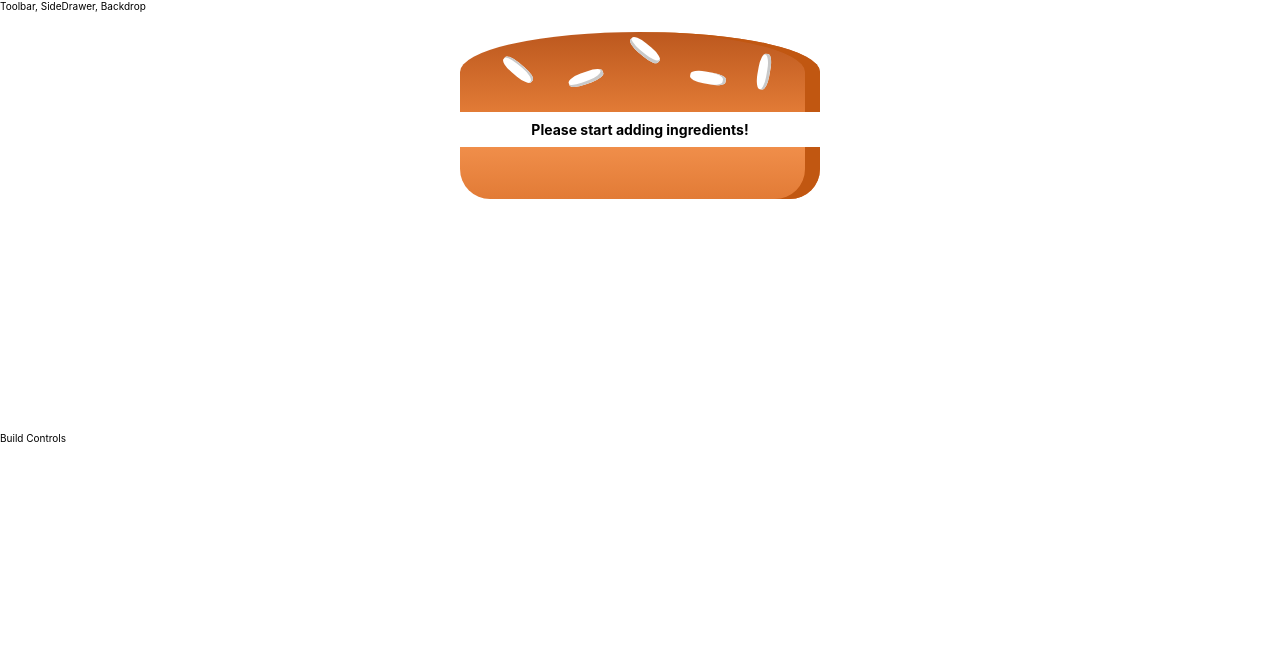
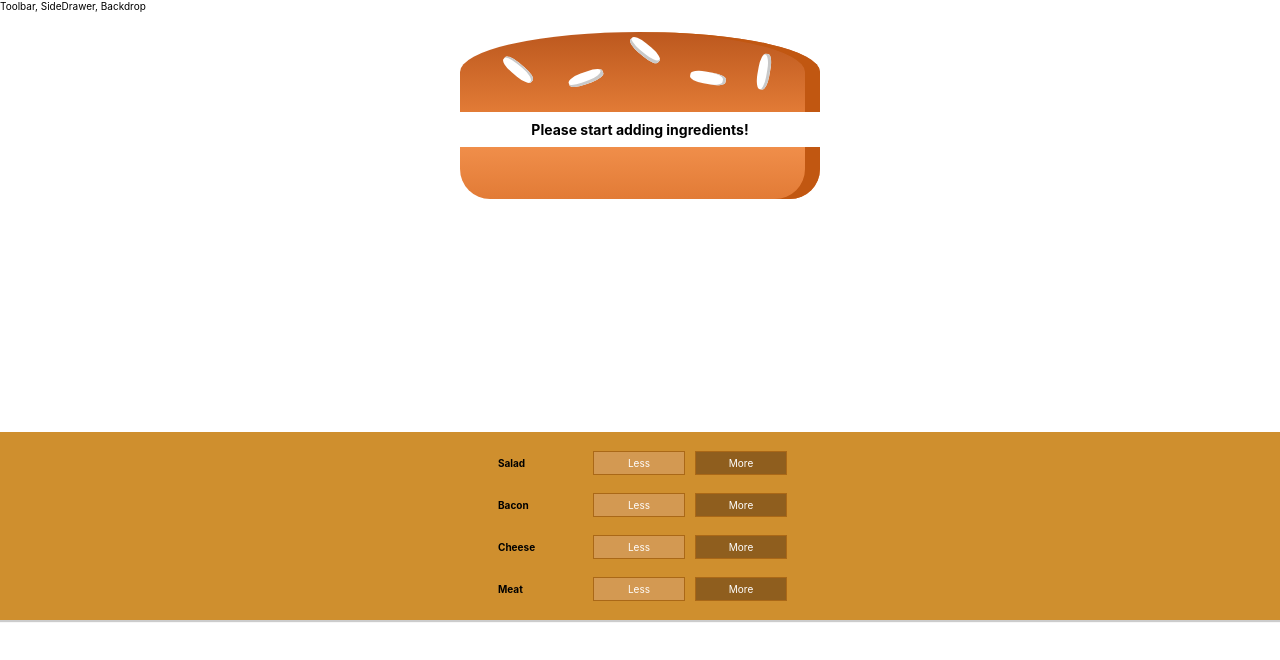
Before and after one commit to mikec-git/Burger-Builder-React-App, a React (Create React App) app: page / in a window 1280 px wide. Shown: the top 660 px of the page. Built offline with nearby package versions, Linux system fonts and the light colour scheme.

Commit message:
Added BuildControl buttons to BuildControls controller component, and added to BurgerBuilder component

```diff
--- a/src/Containers/App.js
+++ b/src/Containers/App/App.js
@@ -1,6 +1,6 @@
 import React, { Component } from 'react';
-import Layout from '../components/Layout/Layout';
-import BurgerBuilder from '../containers/BurgerBuilder/BurgerBuilder';
+import Layout from '../../components/Layout/Layout';
+import BurgerBuilder from '../BurgerBuilder/BurgerBuilder';
 
 class App extends Component {
   render() {
--- a/src/Containers/BurgerBuilder/BurgerBuilder.js
+++ b/src/Containers/BurgerBuilder/BurgerBuilder.js
@@ -1,5 +1,6 @@
 import React, { Component } from 'react';
 import Burger from '../../components/Burger/Burger';
+import BuildControls from '../../components/Burger/BuildControls/BuildControls';
 
 class BurgerBuilder extends Component {
   state = {
@@ -15,7 +16,7 @@ class BurgerBuilder extends Component {
     return (
       <>
         <Burger ingredients={this.state.ingredients} />
-        <div>Build Controls</div>
+        <BuildControls />
       </>
     );
   }
--- /dev/null
+++ b/src/components/Burger/BuildControls/BuildControl/BuildControl.js
@@ -0,0 +1,12 @@
+import React from 'react';
+import c from './BuildControl.module.scss';
+
+const buildControl = (props) => (
+  <div className={c.BldCtrl}>
+    <div className={c.BldCtrl__Label}>{props.label}</div>
+    <button className={c.BldCtrl__Btn +' '+ c.BldCtrl__Btn_less}>Less</button>
+    <button className={c.BldCtrl__Btn +' '+ c.BldCtrl__Btn_more}>More</button>
+  </div>
+);
+
+export default buildControl;
--- /dev/null
+++ b/src/components/Burger/BuildControls/BuildControl/BuildControl.module.scss
@@ -0,0 +1,58 @@
+.BldCtrl {
+  display: flex;
+  justify-content: space-between;
+  align-items: center;
+  margin: .5rem 0;
+
+  &__Btn {
+    display: block;
+    font: inherit;
+    padding: .5rem;
+    margin: 0 .5rem;
+    width: 8rem;
+    border: 1px solid #AA6817;
+    cursor: pointer;
+    outline: none;
+
+    &:disabled {
+      background-color: #AC9980;
+      border: 1px solid #7E7365;
+      color: #ccc;
+      cursor: default;
+    }
+
+    &:hover:disabled {
+      background-color: #AC9980;
+      color: #ccc;
+      cursor: not-allowed;
+    }
+
+    &_less {
+      background-color: #D39952;
+      color: white;
+
+      &:hover,
+      &:active {
+        background-color: #DAA972;
+        color: white;
+      }
+    }
+
+    &_more {
+      background-color: #8F5E1E;
+      color: white;
+
+      &:hover,
+      &:active {
+        background-color: #99703F;
+        color: white;
+      }
+    }
+  }
+
+  &__Label {
+    padding: 1rem;
+    font-weight: bold;
+    width: 8rem;
+  }
+}
--- /dev/null
+++ b/src/components/Burger/BuildControls/BuildControls.js
@@ -0,0 +1,18 @@
+import React from 'react';
+import c from './BuildControls.module.scss';
+import BuildControl from './BuildControl/BuildControl';
+
+const controls = [
+  { label: 'Salad', type: 'salad' },
+  { label: 'Bacon', type: 'bacon' },
+  { label: 'Cheese', type: 'cheese' },
+  { label: 'Meat', type: 'meat' },
+];
+
+const buildControls = (props) => (
+  <div className={c.BldCtrls}>
+    {controls.map(ctrl => <BuildControl key={ctrl.label} label={ctrl.label} />)}
+  </div>
+);
+
+export default buildControls;
--- /dev/null
+++ b/src/components/Burger/BuildControls/BuildControls.module.scss
@@ -0,0 +1,10 @@
+.BldCtrls {
+  width: 100%;
+  background-color: #CF8F2E;
+  display: flex;
+  flex-direction: column;
+  align-items: center;
+  box-shadow: 0 2px 1px #ccc;
+  margin: auto;
+  padding: 1rem 0;
+}
--- a/src/components/Burger/Burger.js
+++ b/src/components/Burger/Burger.js
@@ -34,7 +34,7 @@ const burger = (props) => {
   return (
     <div className={bem.Burger}>
       <BurgerIngredient type="bread-top" />
-      {transformedIngredients}
+        {transformedIngredients}
       <BurgerIngredient type="bread-bottom" />
     </div>
    );
--- a/src/components/Burger/BurgerIngredients/BurgerIngredient.js
+++ b/src/components/Burger/BurgerIngredients/BurgerIngredient.js
@@ -1,5 +1,5 @@
 import React, { Component } from 'react';
-import bem from './BurgerIngredient.module.scss';
+import c from './BurgerIngredient.module.scss';
 import PropTypes from 'prop-types';
 
 class BurgerIngredient extends Component {
@@ -8,27 +8,27 @@ class BurgerIngredient extends Component {
 
     switch (this.props.type) {
       case ('bread-bottom'):
-        ingredient = <div className={bem.Bread__Bottom}></div>;
+        ingredient = <div className={c.Bread__Bottom}></div>;
         break;
       case ('bread-top'):
         ingredient = (
-          <div className={bem.Bread__Top}>
-            <div className={bem.Seeds + ' ' + bem.Seeds_1}></div>
-            <div className={bem.Seeds + ' ' + bem.Seeds_2}></div>
+          <div className={c.Bread__Top}>
+            <div className={c.Seeds + ' ' + c.Seeds_1}></div>
+            <div className={c.Seeds + ' ' + c.Seeds_2}></div>
           </div>
         );
         break;
       case ('meat'):
-        ingredient = <div className={bem.Meat}></div>;
+        ingredient = <div className={c.Meat}></div>;
         break;
       case ('cheese'):
-        ingredient = <div className={bem.Cheese}></div>;
+        ingredient = <div className={c.Cheese}></div>;
         break;
       case ('salad'):
-        ingredient = <div className={bem.Salad}></div>;
+        ingredient = <div className={c.Salad}></div>;
         break;
       case ('bacon'):
-        ingredient = <div className={bem.Bacon}></div>;
+        ingredient = <div className={c.Bacon}></div>;
         break;
       default:
         ingredient = null;
--- a/src/index.js
+++ b/src/index.js
@@ -1,7 +1,7 @@
 import React from 'react';
 import ReactDOM from 'react-dom';
 import './index.scss';
-import App from './Containers/App';
+import App from './containers/App/App';
 import * as serviceWorker from './serviceWorker';
 
 ReactDOM.render(<App />, document.getElementById('root'));
```
Also changed, not shown: src/Containers/App/App.module.scss (added), 1 other file (tests, documents, lock files or other folders).
